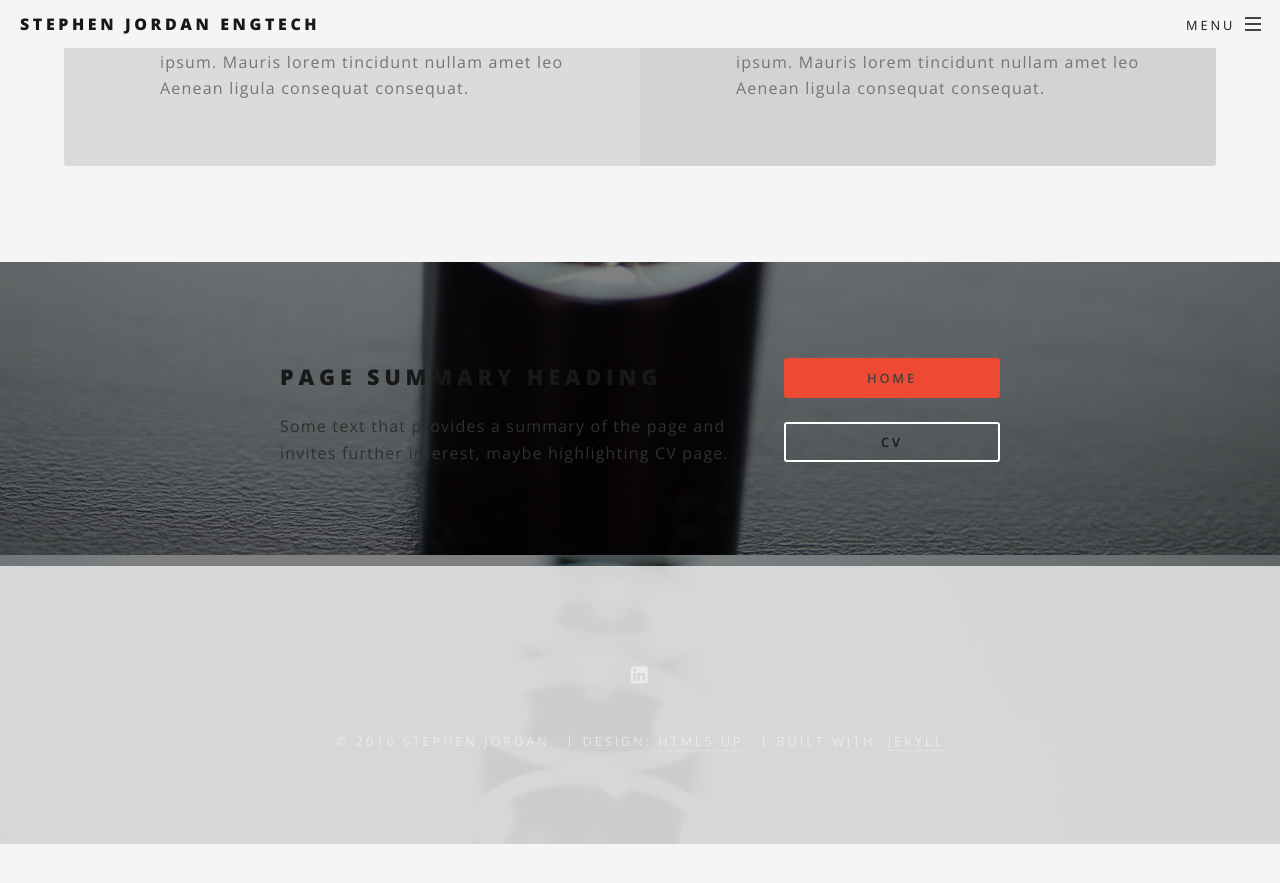
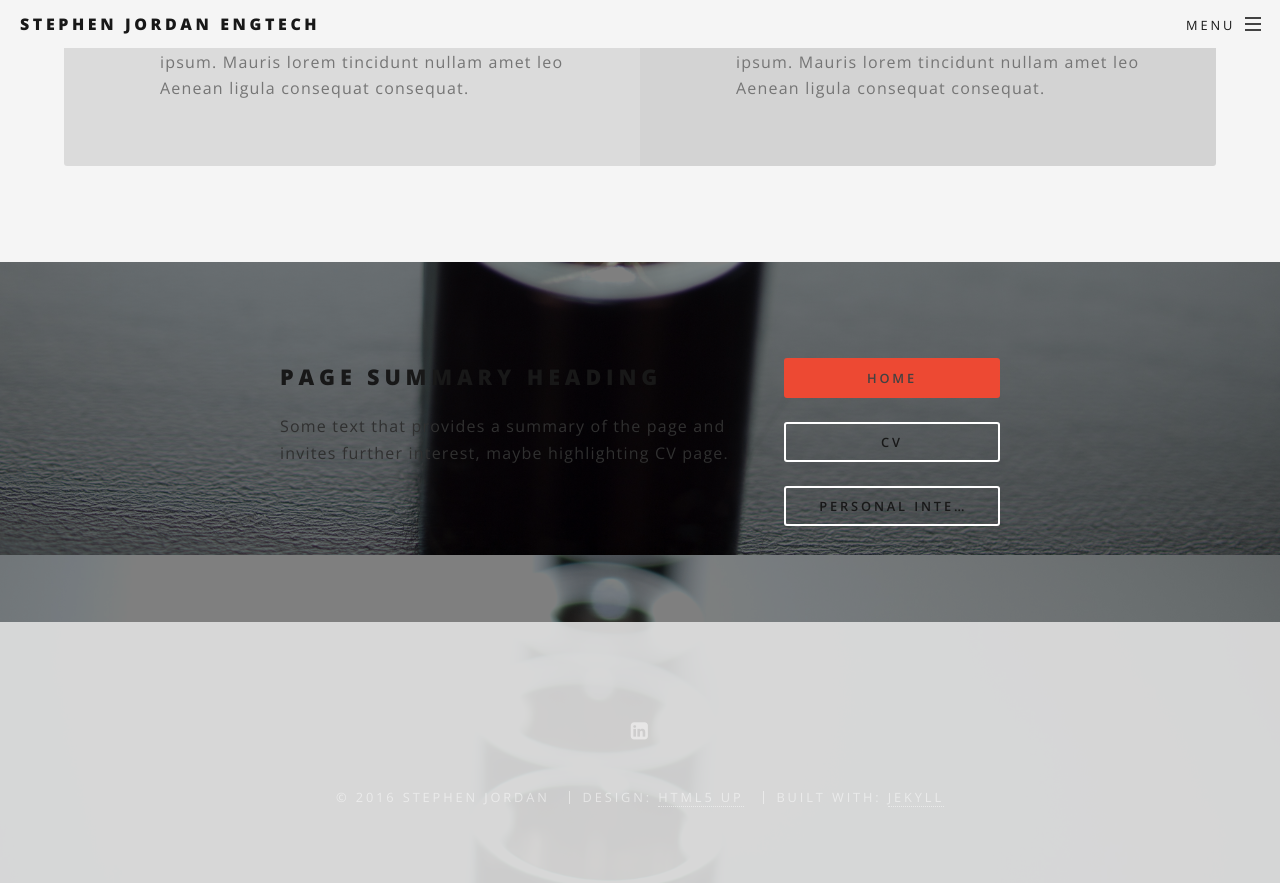
Before and after one commit to SJJUK/SJJUK.github.io, a Jekyll site: the page built from index.html, in a window 1280 px wide and 900 px high, scrolled down 3285 px. Shown: the top 883 px of the window. Built offline with Jekyll 4.4.1, drawn with Linux system fonts in a browser that asks for light colours; before the commit the page ends 4129 px from its top, so only the background shows below that.

Commit message:
Update index.html

```diff
--- a/index.html
+++ b/index.html
@@ -98,6 +98,7 @@ layout: landing
 							<ul class="actions vertical">
 								<li><a href="#" class="button fit special">Home</a></li>
 								<li><a href="#" class="button fit">CV</a></li>
+								<li><a href="#" class="button fit">Personal Interests</a></li>
 							</ul>
 						</div>
 					</section>
```
